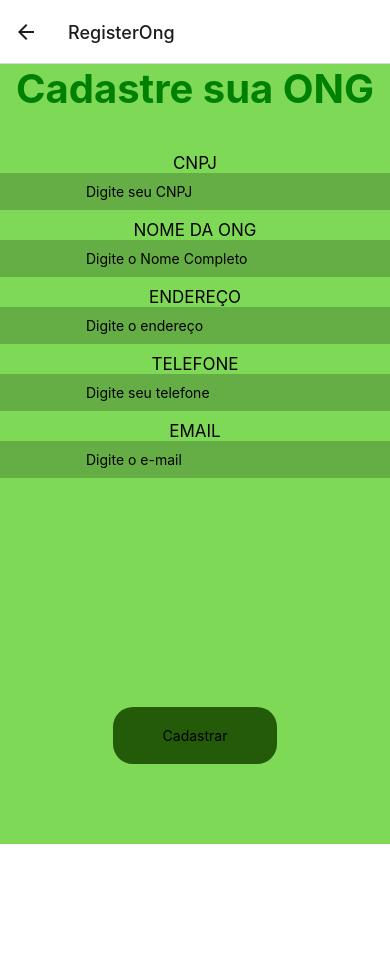
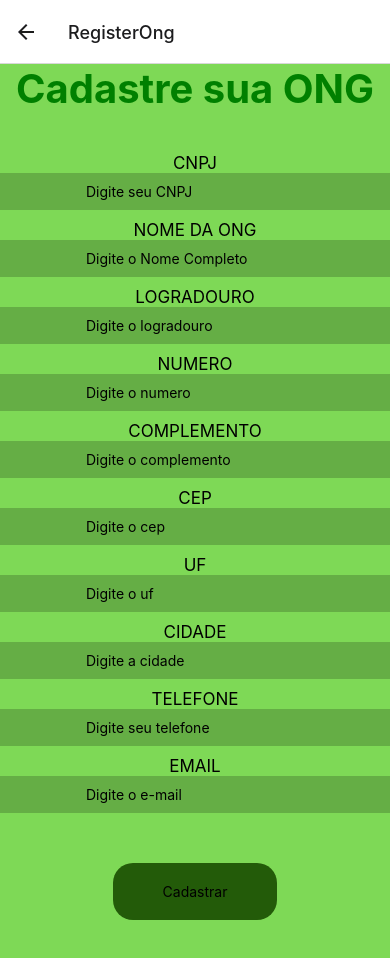
Before and after one commit to GabrielCostaMarques/GSMobile, a React Native app in the folder AwesomeProject/: screen /RegisterOng in a window 390 px wide. Shown: the top 958 px of the page. Before the commit the page ends 844 px from the top, so only its background shows below. Built offline with nearby package versions, Linux system fonts and the light colour scheme.

Commit message:
fix: add api_url & fix cadastro ong

```diff
--- a/AwesomeProject/src/telas/RegisterOng.js
+++ b/AwesomeProject/src/telas/RegisterOng.js
@@ -4,24 +4,14 @@ import {
   View,
   TextInput,
   TouchableOpacity,
-  Image,
-  StatusBar,
   ScrollView,
 } from 'react-native';
 
 import axios from 'axios';
 import Style from '../../estilos/StyleSignIn';
-import Logo from '../../assets/images.png'
-
-const baseUrl = 'http://172.23.144.1:8080/api/v1';
+import {API_URL} from './api'
 
 export default function Register({ navigation }) {
-  const api = axios.create({
-    baseURL: baseUrl,
-    headers: {
-      'Content-Type': 'application/json',
-    },
-  });
 
   const goLogin = () => {
     navigation.navigate('Login');
@@ -29,27 +19,45 @@ export default function Register({ navigation }) {
 
   const [cnpj, setCnpj] = useState('');
   const [nome, setNome] = useState('');
-  const [endereco, setEndereco] = useState('');
   const [email, setEmail] = useState('');
   const [telefone, setTelefone] = useState('');
 
+
+  const [logradouro, setLogradouro] = useState('');
+  const [numero, setNumero] = useState('');
+  const [complemento, setComplemento] = useState('');
+  const [cep, setCep] = useState('');
+  const [uf, setUf] = useState('');
+  const [cidade, setCidade] = useState('');
+
   const inserir = async () => {
     try {
-      const response = await axios.post(`${baseUrl}/ong/cadastrar`, {
+
+      let endereco = {
+        "logradouro": logradouro,
+        "numero": numero,
+        "complemento": complemento,
+        "cep": cep,
+        "uf": uf,
+        "cidade": cidade
+      }
+
+      const response = await axios.post(`${API_URL}/ong/cadastrar`, {
         cnpj,
         nome,
-        endereco,
+        endereco:endereco,
         telefone,
         email,
       });
-      alert(response.status);
+
+
     } catch (error) {
       alert(error);
     }
   };
 
   return (
-    <ScrollView contentContainerStyle={{flex:1}}>
+    <ScrollView >
       <View style={Style.container}>
 
         <View style={{ marginBottom: 30 }}>
@@ -73,11 +81,46 @@ export default function Register({ navigation }) {
             style={Style.input}
           />
 
-          <Text style={Style.txt2}>ENDEREÇO</Text>
+          <Text style={Style.txt2}>LOGRADOURO</Text>
           <TextInput
-            onChangeText={setEndereco}
-            value={endereco}
-            placeholder="Digite o endereço"
+            onChangeText={setLogradouro}
+            value={logradouro}
+            placeholder="Digite o logradouro"
+            style={Style.input}
+          />
+          <Text style={Style.txt2}>NUMERO</Text>
+          <TextInput
+            onChangeText={setNumero}
+            value={numero}
+            placeholder="Digite o numero"
+            style={Style.input}
+          />
+          <Text style={Style.txt2}>COMPLEMENTO</Text>
+          <TextInput
+            onChangeText={setComplemento}
+            value={complemento}
+            placeholder="Digite o complemento"
+            style={Style.input}
+          />
+          <Text style={Style.txt2}>CEP</Text>
+          <TextInput
+            onChangeText={setCep}
+            value={cep}
+            placeholder="Digite o cep"
+            style={Style.input}
+          />
+           <Text style={Style.txt2}>UF</Text>
+          <TextInput
+            onChangeText={setUf}
+            value={uf}
+            placeholder="Digite o uf"
+            style={Style.input}
+          />
+          <Text style={Style.txt2}>CIDADE</Text>
+          <TextInput
+            onChangeText={setCidade}
+            value={cidade}
+            placeholder="Digite a cidade"
             style={Style.input}
           />
 
```
